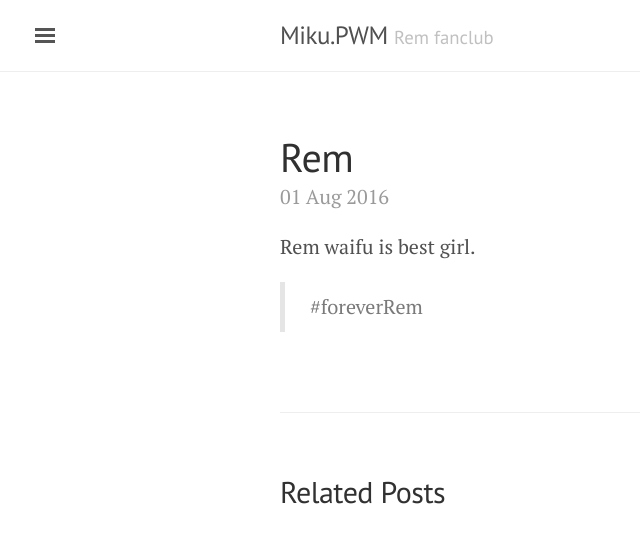
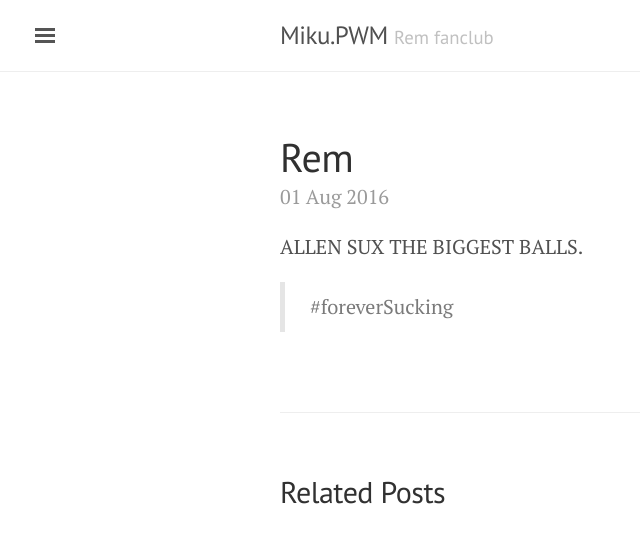
Before and after one commit to pyramidian/Webdev-Test-3.0, a Jekyll site: the page built from _posts/2016-08-01-Rem.md, in a window 1280 px wide. Shown: the top 543 px of the page, without its empty margins (0-640 px from the left). Built offline with Jekyll 4.4.1, drawn with Linux system fonts in a browser that asks for light colours.

Commit message:
Update 2016-08-01-Rem.md

```diff
--- a/_posts/2016-08-01-Rem.md
+++ b/_posts/2016-08-01-Rem.md
@@ -3,6 +3,6 @@ layout: post
 title: Rem
 ---
 
-Rem waifu is best girl.
+ALLEN SUX THE BIGGEST BALLS.
 
-  > #foreverRem
+  > #foreverSucking
```
